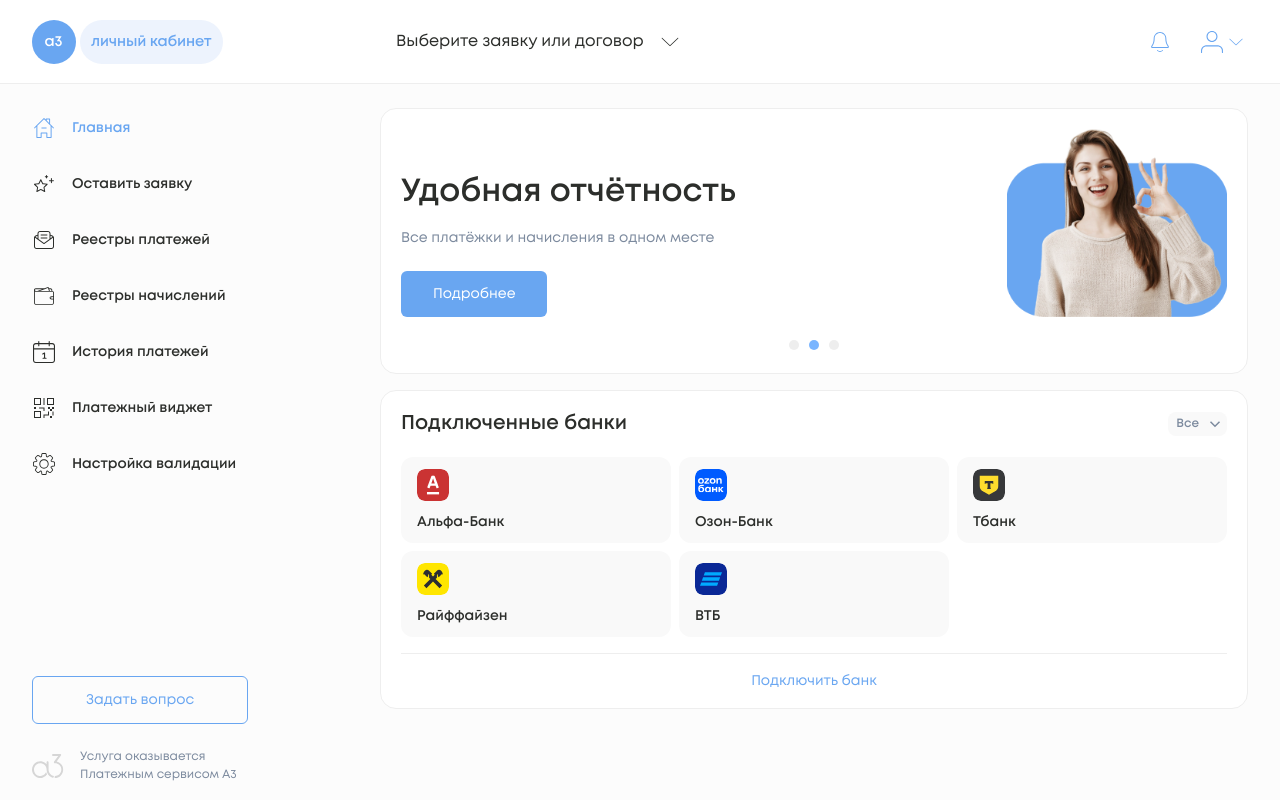
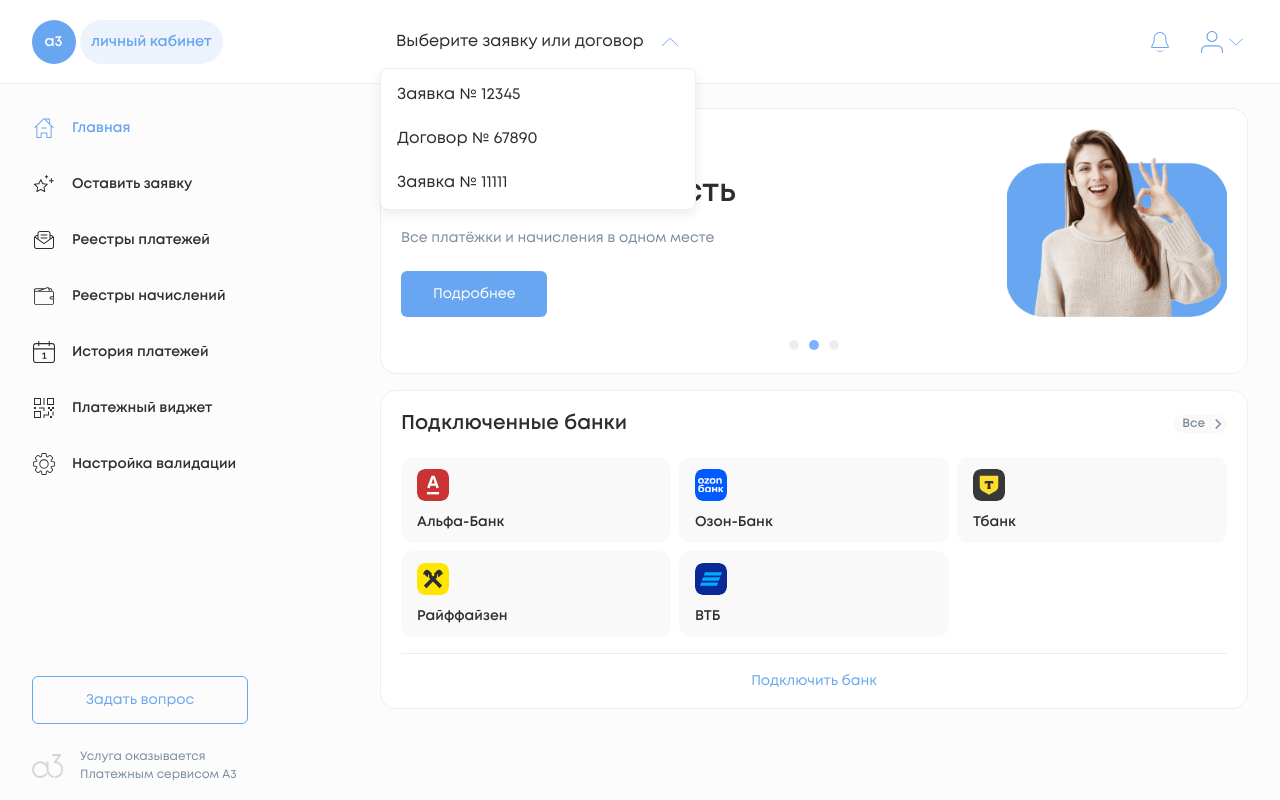
Before and after one commit to ignatovivin/a3test, a React (Vite) app: page / in a window 1280 px wide. Both pictures are taken after a click on the button "Выберите заявку или договор". Built offline with nearby package versions, Linux system fonts and the light colour scheme.

Commit message:
style update + adaptive

```diff
--- a/src/components/Button/Button.css
+++ b/src/components/Button/Button.css
@@ -68,14 +68,14 @@
   outline-offset: 2px;
 }
 
-/* Ghost — transparent, primary text */
+/* Ghost — transparent: дефолт Blue/90, ховер Blue/80 */
 .btn--ghost {
   background: transparent;
-  color: var(--color-primary);
+  color: var(--color-primary-90);
 }
 
 .btn--ghost:hover:not(:disabled) {
-  opacity: 0.8;
+  color: var(--color-primary-80);
 }
 
 .btn--ghost:focus-visible {
--- a/src/components/Layout/Header.jsx
+++ b/src/components/Layout/Header.jsx
@@ -1,8 +1,32 @@
+import { useState, useEffect, useRef } from 'react'
 import { NotificationIcon } from '../icons/NotificationIcon'
 import { PersonalIcon } from '../icons/PersonalIcon'
 import { ArrowDownIcon } from '../icons/ArrowDownIcon'
 
+const DROPDOWN_OPTIONS = [
+  { id: '1', label: 'Заявка № 12345' },
+  { id: '2', label: 'Договор № 67890' },
+  { id: '3', label: 'Заявка № 11111' },
+]
+
 export function Header({ onMenuClick }) {
+  const [dropdownOpen, setDropdownOpen] = useState(false)
+  const [selectedOption, setSelectedOption] = useState(null)
+  const dropdownRef = useRef(null)
+
+  useEffect(() => {
+    if (!dropdownOpen) return
+    const handleClickOutside = (e) => {
+      if (dropdownRef.current && !dropdownRef.current.contains(e.target)) {
+        setDropdownOpen(false)
+      }
+    }
+    document.addEventListener('click', handleClickOutside)
+    return () => document.removeEventListener('click', handleClickOutside)
+  }, [dropdownOpen])
+
+  const displayLabel = selectedOption ? selectedOption.label : 'Выберите заявку или договор'
+
   return (
     <div className="cabinet-header-wrap">
       <div className="cabinet-header__bg" aria-hidden="true" />
@@ -34,10 +58,47 @@
                 height="44"
               />
             </div>
-            <button type="button" className="cabinet-header__dropdown" aria-haspopup="listbox" aria-expanded="false">
-              Выберите заявку или договор
-              <ArrowDownIcon />
-            </button>
+            <div className="cabinet-header__dropdown-wrap" ref={dropdownRef}>
+              <button
+                type="button"
+                className={`cabinet-header__dropdown ${dropdownOpen ? 'is-open' : ''}`}
+                aria-haspopup="listbox"
+                aria-expanded={dropdownOpen}
+                aria-controls="header-dropdown-list"
+                id="header-dropdown-button"
+                onClick={() => setDropdownOpen((v) => !v)}
+              >
+                <span>{displayLabel}</span>
+                <ArrowDownIcon />
+              </button>
+              {dropdownOpen && (
+                <div
+                  className="cabinet-header__dropdown-panel"
+                  role="listbox"
+                  id="header-dropdown-list"
+                  aria-labelledby="header-dropdown-button"
+                >
+                  <ul className="cabinet-header__dropdown-list">
+                    {DROPDOWN_OPTIONS.map((opt) => (
+                      <li key={opt.id}>
+                        <button
+                          type="button"
+                          role="option"
+                          aria-selected={selectedOption?.id === opt.id}
+                          className="cabinet-header__dropdown-item"
+                          onClick={() => {
+                            setSelectedOption(opt)
+                            setDropdownOpen(false)
+                          }}
+                        >
+                          {opt.label}
+                        </button>
+                      </li>
+                    ))}
+                  </ul>
+                </div>
+              )}
+            </div>
           </div>
           <div className="cabinet-header__icons">
             <button type="button" aria-label="Уведомления" className="cabinet-header__icon-btn">
--- a/src/pages/Dashboard.jsx
+++ b/src/pages/Dashboard.jsx
@@ -144,14 +144,12 @@
       <section className="cabinet-block">
         <div className="cabinet-block__header">
           <h3 className="cabinet-block__title">Подключенные банки</h3>
-          <div className="cabinet-block__filter">
+          <button type="button" className="cabinet-block__filter" aria-label="Фильтр: Все">
             <span>Все</span>
-            <button type="button" className="cabinet-block__filter-btn" aria-label="Развернуть">
-              <svg width="18" height="18" viewBox="0 0 24 24" fill="none" stroke="currentColor" strokeWidth="2">
-                <polyline points="6 9 12 15 18 9" />
-              </svg>
-            </button>
-          </div>
+            <svg className="cabinet-block__filter-chevron" width="18" height="18" viewBox="0 0 24 24" fill="none" stroke="currentColor" strokeWidth="2" aria-hidden>
+              <polyline points="6 9 12 15 18 9" />
+            </svg>
+          </button>
         </div>
         <div className="cabinet-block__banks">
           {BANKS.map((bank) => (
--- a/src/styles/cabinet.css
+++ b/src/styles/cabinet.css
@@ -57,6 +57,7 @@
   display: flex;
   flex: 1;
   min-height: 0;
+  gap: var(--gap-sidebar-main);
 }
 
 /* ========== Sidebar — Figma node 219:3925 (Sidebar Menu) ========== */
@@ -179,9 +180,6 @@
   display: flex;
   flex-direction: column;
   min-width: 0;
-  margin-left: 132px;
-  width: var(--main-width);
-  max-width: 100%;
 }
 
 /* ========== Header — независим от контентного блока, фон на весь экран ========== */
@@ -294,6 +292,11 @@
   color: var(--color-primary);
 }
 
+/* Обёртка дропдауна — для позиционирования панели */
+.cabinet-header__dropdown-wrap {
+  position: relative;
+}
+
 /* Текст дропдауна — Body 16px, вес легче (400), 1.5 */
 .cabinet-header__dropdown {
   display: flex;
@@ -312,6 +315,11 @@
   min-width: var(--header-dropdown-min-width);
 }
 
+.cabinet-header__dropdown.is-open svg {
+  transform: rotate(180deg);
+  color: var(--color-primary-80);
+}
+
 .cabinet-header__dropdown:focus-visible {
   outline: 2px solid var(--color-primary);
   outline-offset: 2px;
@@ -321,6 +329,52 @@
   width: 20px;
   height: 20px;
   flex-shrink: 0;
+  transition: transform 0.2s;
+}
+
+/* Панель дропдауна */
+.cabinet-header__dropdown-panel {
+  position: absolute;
+  top: calc(100% + 4px);
+  left: 0;
+  right: 0;
+  min-width: 100%;
+  background: var(--color-white);
+  border: 1px solid var(--color-border);
+  border-radius: var(--radius-md);
+  box-shadow: 0 4px 12px rgba(0, 0, 0, 0.08);
+  z-index: 10;
+  padding: 4px 0;
+}
+
+.cabinet-header__dropdown-list {
+  list-style: none;
+  margin: 0;
+  padding: 0;
+}
+
+.cabinet-header__dropdown-item {
+  display: block;
+  width: 100%;
+  padding: 10px 16px;
+  border: none;
+  background: transparent;
+  font-size: var(--text-body-font-size);
+  font-weight: 400;
+  line-height: var(--text-body-line-height);
+  color: var(--color-text-primary);
+  text-align: left;
+  cursor: pointer;
+  font-family: inherit;
+  transition: background 0.15s;
+}
+
+.cabinet-header__dropdown-item:hover {
+  background: var(--color-bg-card-alt);
+}
+
+.cabinet-header__dropdown-item[aria-selected="true"] {
+  color: var(--color-primary);
 }
 
 .cabinet-header__icons {
@@ -575,23 +629,23 @@
   padding: 0 0 0 8px;
   background: var(--color-bg-card-alt);
   border-radius: var(--radius-md);
+  border: none;
   font-size: var(--text-caption3-font-size);
   font-weight: var(--text-caption3-font-weight);
   line-height: var(--text-caption3-line-height);
   color: var(--color-text-secondary);
+  cursor: pointer;
+  font-family: inherit;
+  transition: color 0.15s;
 }
 
-.cabinet-block__filter-btn {
-  display: flex;
-  align-items: center;
-  justify-content: center;
-  width: 24px;
-  height: 24px;
-  padding: 3px;
-  border: none;
-  background: transparent;
-  cursor: pointer;
-  color: var(--color-text-secondary);
+.cabinet-block__filter:hover {
+  color: var(--color-primary-80);
+}
+
+.cabinet-block__filter-chevron {
+  transform: rotate(-90deg);
+  flex-shrink: 0;
 }
 
 /* layout_CA5OMX: Bank Cards Container — column, stretch, gap 8px */
@@ -688,16 +742,6 @@
   }
 }
 
-@media (max-width: 1279px) {
-  .cabinet-main {
-    margin-left: 24px;
-    width: 100%;
-  }
-  .cabinet-content {
-    padding-right: var(--sidebar-margin-x);
-  }
-}
-
 @media (max-width: 1023px) {
   .cabinet__body {
     flex-direction: column;
--- a/src/styles/design-tokens.css
+++ b/src/styles/design-tokens.css
@@ -16,7 +16,8 @@
 
   /* ========== Цвета — Figma Day/Blue ========== */
   --color-primary: #69A6F1;       /* Day/Blue/90 — кнопки, ссылки */
-  --color-primary-80: #72ADF8;    /* Day/Blue/80 — обводка при ховере */
+  --color-primary-90: #69A6F1;   /* Day/Blue/90 — дефолт ghost-кнопки */
+  --color-primary-80: #72ADF8;   /* Day/Blue/80 — ховер ghost-кнопки */
   --color-primary-dark: #4B8BDA;  /* Day/Blue/100 */
   --color-primary-light: #79B5FF; /* Day/Blue/70 */
   --color-primary-tint: #E8F0FE;  /* светлый фон (теги, бейджи) */
@@ -74,6 +75,7 @@
   --header-height: 120px;
   --sidebar-width: 216px;
   --sidebar-margin-x: 32px;
+  --gap-sidebar-main: 132px;   /* отступ между сайдбаром и основным контентом */
   --main-margin-left: 380px;   /* 32 + 216 + 132 gap */
   --main-width: 1028px;
   /* Header — Figma node 219-4075 */
```
